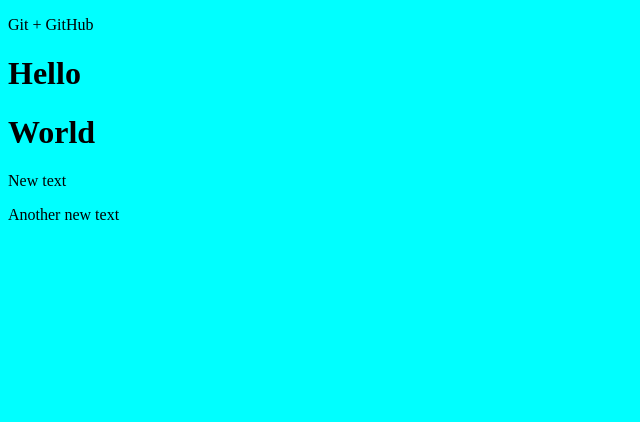
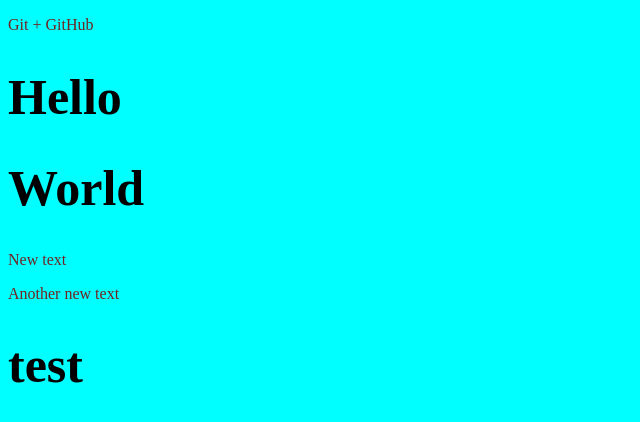
Before and after one commit to kalnauz-oleksandr/gittest, a plain HTML site: page index.html in a window 1280 px wide. Shown: the whole page, without its empty margins (0-640 px from the left). Drawn offline with Linux system fonts and the light colour scheme.

Commit message:
add new styles in css an H1 in html

```diff
--- a/css/main.css
+++ b/css/main.css
@@ -1,3 +1,9 @@
 body{
     background-color: aqua;
 }
+p{
+    color: #702323;
+}
+h1{
+    font-size: 50px;
+}
--- a/index.html
+++ b/index.html
@@ -13,5 +13,6 @@
     <h1>World</h1>
     <p>New text</p>
     <p>Another new text</p>
+    <h1>test</h1>
 </body>
 </html>
```
